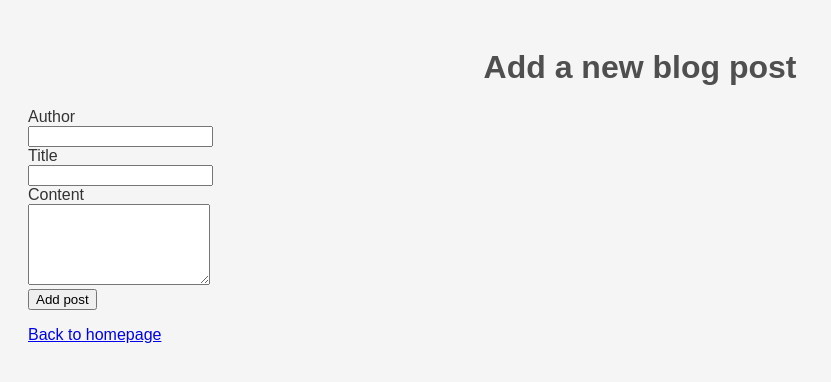
After one commit to alndbn/Flask-Basics, a Flask app: page /add in a window 1280 px wide. The commit adds this page. Shown: the top 382 px of the page, without its empty margins (0-831 px from the left). Run offline with Flask 3, Linux system fonts and the light colour scheme.

```diff
--- a/app.py
+++ b/app.py
@@ -1,6 +1,5 @@
-from flask import Flask, render_template
+from flask import Flask, render_template, request, redirect, url_for
 import json
-from flask import Flask
 
 
 app = Flask(__name__)
@@ -25,6 +24,49 @@
     return render_template('index.html', posts=blog_posts)
 
 
+@app.route("/add", methods=["GET", "POST"])
+def add():
+    """Show a form to add a new blog post or handle form submission."""
+    if request.method == "POST":
+        author = request.form.get("author")
+        title = request.form.get("title")
+        content = request.form.get("content")
+
+        posts = load_posts()
+
+        if posts:
+            new_id = max(post["id"] for post in posts) + 1
+        else:
+            new_id = 1
+
+        new_post = {
+            "id": new_id,
+            "author": author,
+            "title": title,
+            "content": content,
+        }
+
+        posts.append(new_post)
+
+        save_posts(posts)
+
+        return redirect(url_for("index"))
+
+    return render_template("add.html")
+
+
+@app.route("/delete/<int:post_id>")
+def delete_post(post_id):
+    """Delete a blog post with the given ID and redirect to homepage."""
+    posts = load_posts()
+
+    posts = [p for p in posts if p["id"] != post_id]
+
+    save_posts(posts)
+
+    return redirect(url_for("index"))
+
+
 @app.route('/')
 def hello_world():
     return 'Hello, World!'
@@ -32,4 +74,4 @@
 
 
 if __name__ == '__main__':
-    app.run(host="0.0.0.0", port=5000, debug=True)
+    app.run(host="0.0.0.0", port=5001, debug=True)
--- a/static/style.css
+++ b/static/style.css
@@ -25,3 +25,14 @@
 .post p {
     margin: 10px 0;
 }
+
+.delete-button {
+    color: white;
+    background: red;
+    padding: 5px 10px;
+    border-radius: 5px;
+    text-decoration: none;
+}
+.delete-button:hover {
+    background: darkred;
+}
--- /dev/null
+++ b/templates/add.html
@@ -0,0 +1,32 @@
+<!DOCTYPE html>
+<html lang="en">
+<head>
+    <meta charset="UTF-8">
+    <title>Add a new blog post</title>
+    <link rel="stylesheet" href="{{ url_for('static', filename='style.css') }}">
+</head>
+<body>
+    <h1>Add a new blog post</h1>
+
+    <form action="{{ url_for('add') }}" method="post">
+        <div class="form-group">
+            <label for="author">Author</label><br>
+            <input type="text" id="author" name="author" required>
+        </div>
+
+        <div class="form-group">
+            <label for="title">Title</label><br>
+            <input type="text" id="title" name="title" required>
+        </div>
+
+        <div class="form-group">
+            <label for="content">Content</label><br>
+            <textarea id="content" name="content" rows="5" required></textarea>
+        </div>
+
+        <button type="submit">Add post</button>
+    </form>
+
+    <p><a href="{{ url_for('index') }}">Back to homepage</a></p>
+</body>
+</html>
--- a/templates/index.html
+++ b/templates/index.html
@@ -8,12 +8,15 @@
 </head>
 <body>
     <h1>Welcome to My Flask Blog!</h1>
-
+    <p><a href="{{ url_for('add') }}">➕ Add a new post</a></p>
     {% for post in posts %}
         <div class="post">
             <h2>{{ post.title }}</h2>
             <p><em>Written by {{ post.author }}</em></p>
             <p>{{ post.content }}</p>
+            <a href="{{ url_for('delete_post', post_id=post.id) }}" class="delete-button">
+                Delete
+            </a>
         </div>
     {% endfor %}
 
```
